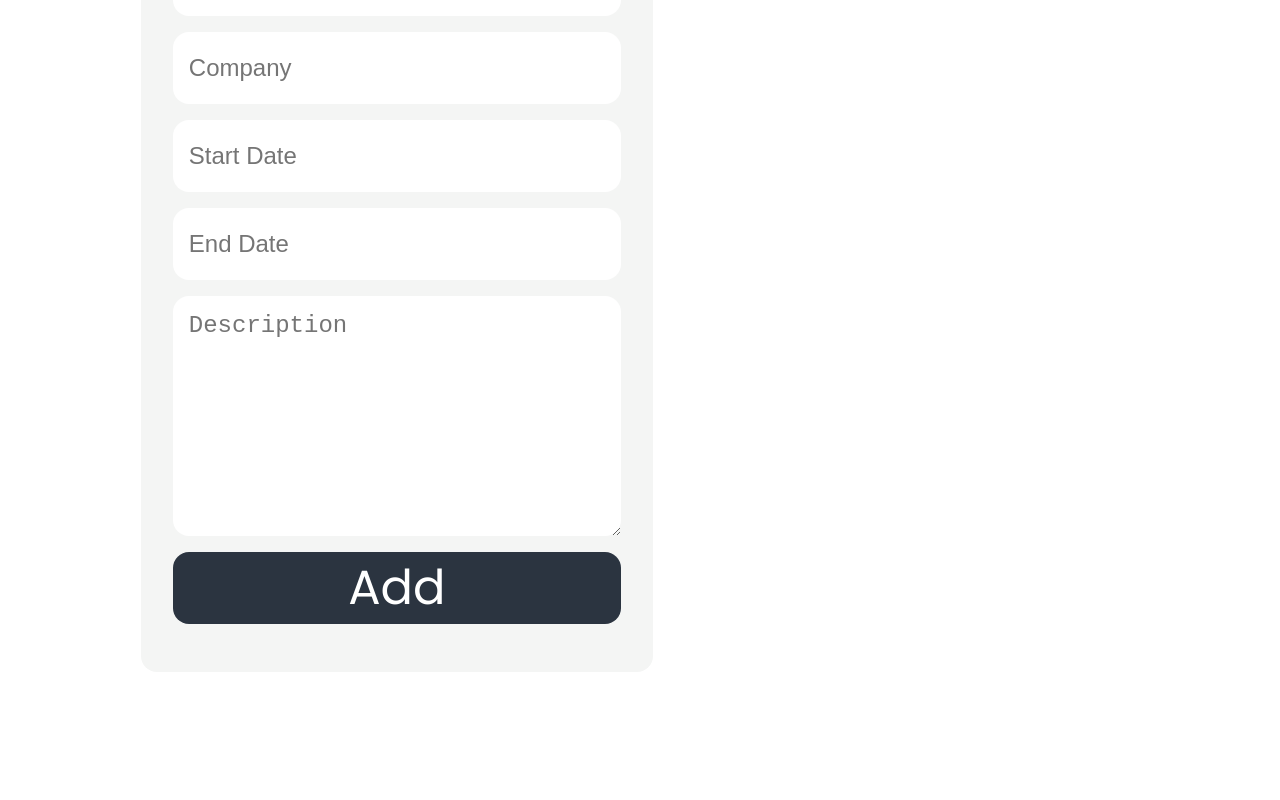
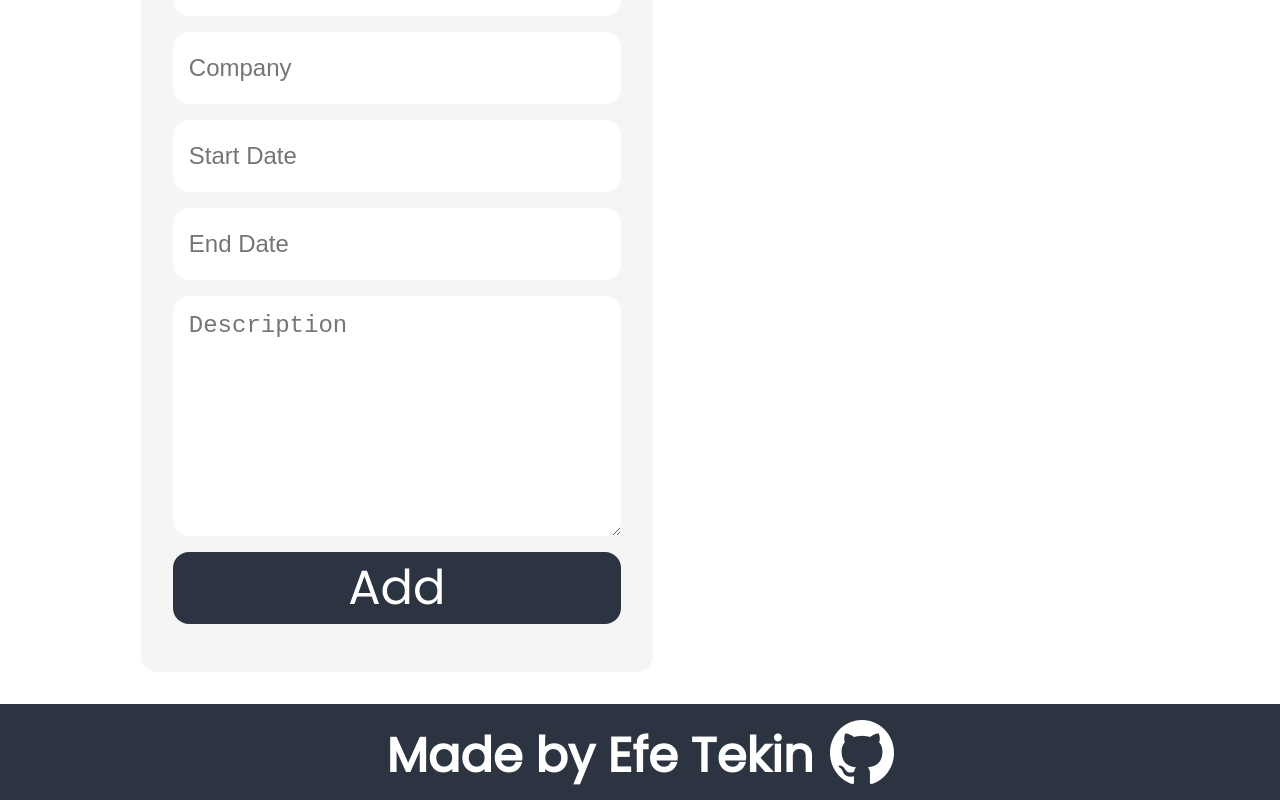
Before and after one commit to efetekin5/cv-project, a React (Vite) app in the folder cv-project/: page / in a window 1280 px wide. Shown: the part 1344-2144 px from the top of the page. Before the commit the page ends 2048 px from the top, so only its background shows below. Built offline with nearby package versions, Linux system fonts and the light colour scheme.

Commit message:
finish footer

```diff
--- /dev/null
+++ b/cv-project/src/components/Footer.jsx
@@ -0,0 +1,13 @@
+import '../styles/footer.css'
+import github from '../../public/github.png'
+
+export default function Footer() {
+    return(
+        <div className='footer'>
+            <h1 className='madeBy'>Made by Efe Tekin</h1>
+            <a target='blank' href='https://github.com/efetekin5'>
+                <img className='gitHubIcon' src={github}></img>
+            </a>
+        </div>
+    )
+}
--- a/cv-project/src/main.jsx
+++ b/cv-project/src/main.jsx
@@ -3,10 +3,12 @@ import ReactDOM from 'react-dom/client'
 import Header from './components/Header.jsx'
 import './styles/global.css'
 import Content from './components/Content.jsx'
+import Footer from './components/Footer.jsx'
 
 ReactDOM.createRoot(document.getElementById('root')).render(
   <React.StrictMode>
     <Header></Header>
     <Content></Content>
+    <Footer></Footer>
   </React.StrictMode>,
 )
--- /dev/null
+++ b/cv-project/src/styles/footer.css
@@ -0,0 +1,19 @@
+.footer {
+    padding: 1rem;
+    width: 100%;
+    background-color: #2b3440;
+    display: flex;
+    justify-content: center;
+    height: 6rem;
+    column-gap: 1rem;
+}
+
+.madeBy {
+    font-family: 'Poppins', sans-serif;
+    color: white;
+    font-size: 3rem;
+}
+
+.gitHubIcon {
+    width: 4rem;
+}
```
Also changed, not shown: cv-project/public/github.png (added).
